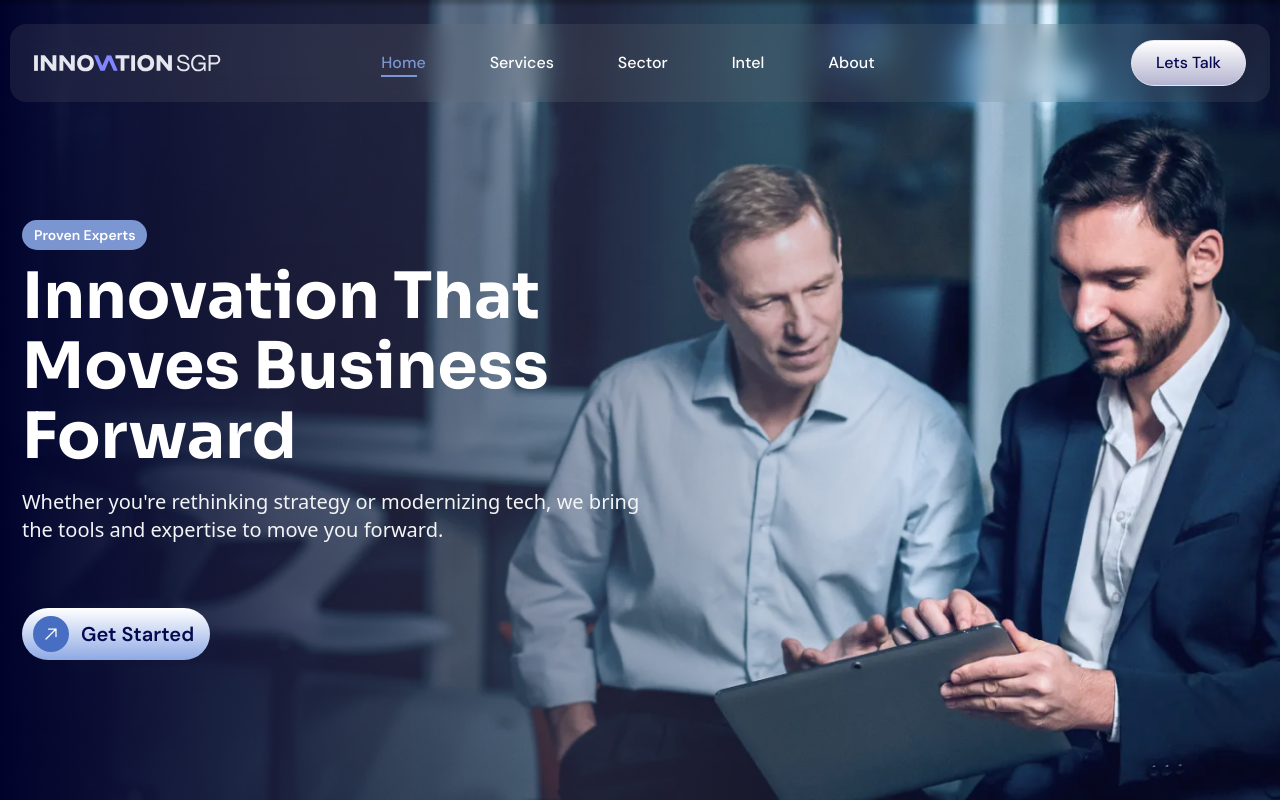
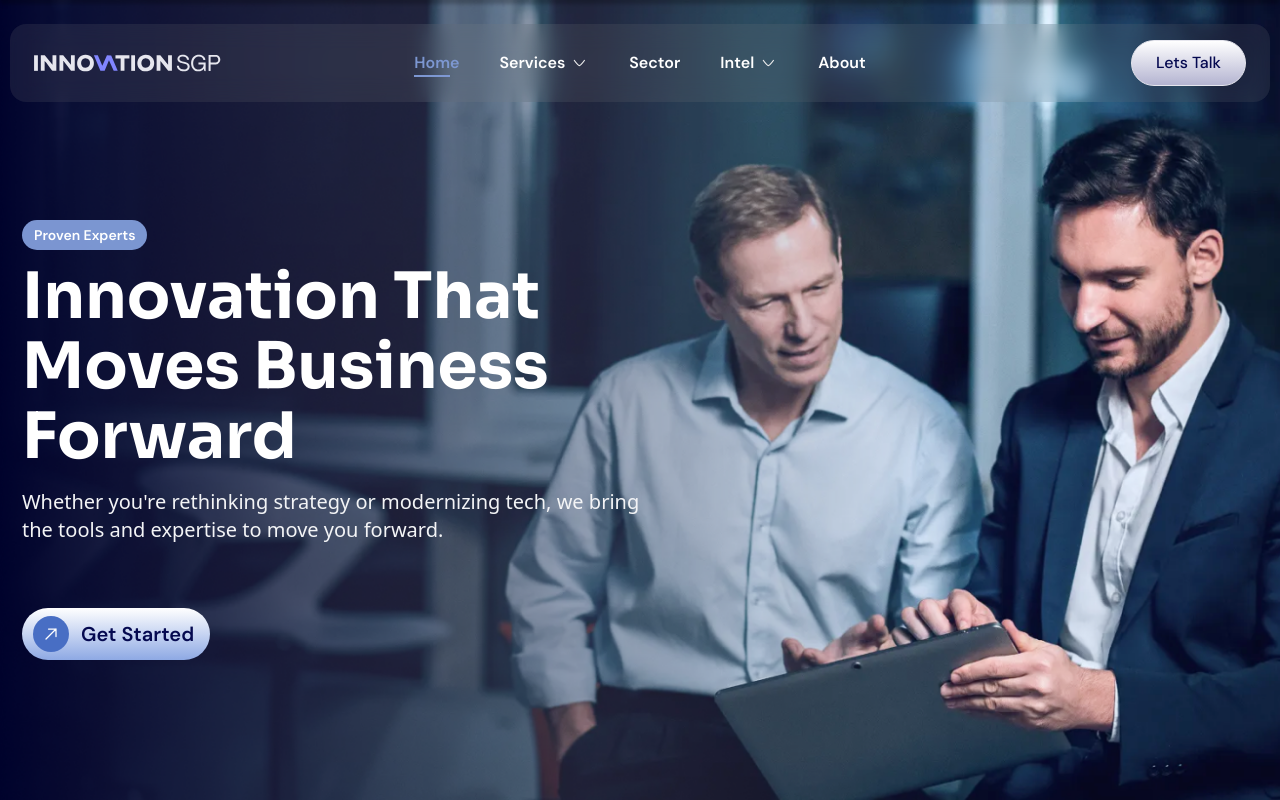
Before and after one commit to InnovationSGP/InnovationSGP_v2, a Next.js app: page / in a window 1280 px wide. Shown: the top 800 px of the page. Built offline with nearby package versions, Linux system fonts and the light colour scheme.

Commit message:
header fixed

```diff
--- a/src/components/header/mobile-header.jsx
+++ b/src/components/header/mobile-header.jsx
@@ -4,12 +4,12 @@ import Logo from './logo'
 import Image from 'next/image'
 import { navItems } from './nav-items'
 import Link from 'next/link'
-import { usePathname } from 'next/navigation'
+import { usePathname, useRouter } from 'next/navigation'
 
 const MobileHeader = () => {
     const [openMenu, setOpenMenu] = useState(false);
     const [currentSubMenu, setCurrentSubMenu] = useState(null)
-    const params = usePathname()
+    const pathname = usePathname();
 
     const handelMobileMenu = (href) => {
         if (currentSubMenu === href) {
@@ -31,20 +31,24 @@ const MobileHeader = () => {
                 bg-[linear-gradient(120deg,_#3D60AD_21.65%,_#153170_78.35%)] shadow-[0_4px_4px_0_rgba(0,0,0,0.25)]
                 ${openMenu ? 'top-0' : '-top-full'}`}
             >
-                <ul className='flex items-start px-4 mt-28 flex-col gap-10 relative'>
+                <ul className='flex items-start px-4 mt-28 flex-col gap-10'>
                     {
-                        navItems.map((item, index) => (
-                            <li key={index} className={`inline-block mr-6`}>
+                        navItems.map((item, index) => {
+                            const isActive =
+                                item.href === "/" ? pathname === "/" : pathname.startsWith(item.href);
+                            return (
+                                <li key={index} className={`inline-block mr-6 relative`}>
                                     <div className="flex gap-1 items-center">
                                         <Link
                                             href={item.href}
+                                            onClick={() => setOpenMenu(!openMenu)}
                                             className={`font-medium hover:text-blue-10 text-white
                                             }`}
                                         >
                                             {item.label}
                                         </Link>
                                         {
-                                        item.subMenu && <button onClick={()=>handelMobileMenu(index)}>
+                                            item.subMenu && <button onClick={() => handelMobileMenu(index)}>
                                                 <svg width="20" height="21" viewBox="0 0 20 21" fill="none">
                                                     <path
                                                         d="M15 8.00004C15 8.00004 11.3176 13 9.99996 13C8.68237 13 5 8 5 8"
@@ -57,7 +61,7 @@ const MobileHeader = () => {
                                             </button>
                                         }
                                     </div>
-                                {params.includes(item.href) && <div className='h-[1px] mt-[2px] absolute -bottom-[5px] w-[36px] bg-white' />}
+                                    {isActive && <div className='h-[1px] mt-[2px] absolute -bottom-[5px] w-[36px] bg-white' />}
 
                                     {/* sub nav  */}
                                     {
@@ -68,7 +72,7 @@ const MobileHeader = () => {
                                                         <li key={subIndex}>
                                                             <Link
                                                                 href={subItem.href}
-                                                            className={`font-medium hover:text-blue-10 ${params.includes(subItem.href) ? "text-blue-10" : "text-white"
+                                                                className={`font-medium hover:text-blue-10 ${isActive ? "text-blue-10" : "text-white"
                                                                     }`}
                                                             >
                                                                 {subItem.label}
@@ -80,7 +84,8 @@ const MobileHeader = () => {
                                         )
                                     }
                                 </li>
-                        ))
+                            )
+                        })
                     }
                 </ul>
             </nav>
--- a/src/components/header/nav-items.js
+++ b/src/components/header/nav-items.js
@@ -8,10 +8,24 @@ export const navItems = [
         href: '/services',
         subMenu: [
             {
-                label: 'Sector',
-                href: '/sector',
+                label: "Business Consulting",
+                href: "/services/business-consulting",
             },
-        ]
+            {
+                label: "Technology Consulting",
+                href: "/services/technology-consulting",
+            },
+            {
+                label: "Software & Solutions",
+                href: "/services/software-solutions",
+                // subMenu: [
+                //     { label: "Strategic Portfolio Management", href: "/services/software-solutions/spm" },
+                //     { label: "Portfolio Insights", href: "/services/software-solutions/insights" },
+                //     { label: "Enterprise Connect", href: "/services/software-solutions/connect" },
+                //     { label: "Project and Program Management", href: "/services/software-solutions/ppm" },
+                // ],
+            },
+        ],
     },
     {
         label: 'Sector',
@@ -20,6 +34,16 @@ export const navItems = [
     {
         label: 'Intel',
         href: '/blog',
+        subMenu: [
+            {
+                label: 'Feature Collections',
+                href: '#',
+            },
+            {
+                label: "News and Highlights",
+                href: "#"
+            }
+        ]
     },
     {
         label: 'About',
--- a/src/components/header/nav.tsx
+++ b/src/components/header/nav.tsx
@@ -1,37 +1,94 @@
-"use client"
-import Link from 'next/link'
-import { usePathname } from 'next/navigation'
-import React from 'react'
-import { navItems } from './nav-items'
+"use client";
+import Link from "next/link";
+import { usePathname } from "next/navigation";
+import React from "react";
+import { navItems } from "./nav-items";
 
 const Nav = () => {
-    const pathname = usePathname()
+  const pathname = usePathname();
 
   return (
-        <ul className='flex items-center justify-center gap-10 relative'>
-            {
-                navItems.map((item, index) => {
-                    const isActive = item.href === '/'
-                        ? pathname === '/'
-                        : pathname.startsWith(item.href)
+    <ul className="flex items-center justify-center gap-10 relative">
+      {navItems?.map((item, index) => {
+        const isActive =
+          item.href === "/" ? pathname === "/" : pathname.startsWith(item.href);
 
         return (
-                        <li key={index} className='inline-block mr-6'>
+          <li key={index} className="relative group inline-block">
             <Link
               href={item.href}
-                                className={`font-medium hover:text-blue-10 ${isActive ? 'text-blue-10' : 'text-white'}`}
+              className={`group flex items-center gap-1 font-semibold ${
+                isActive ? "text-blue-10" : "text-white"
+              } hover:text-blue-10`}
             >
               {item.label}
+
+              {item?.subMenu && (
+                <svg
+                  width="20"
+                  height="20"
+                  viewBox="0 0 20 20"
+                  fill="none"
+                  className="transition-colors duration-200"
+                >
+                  <path
+                    d="M15.3701 7.50004C15.3701 7.50004 11.6877 12.5 10.3701 12.5C9.05248 12.5 5.37012 7.5 5.37012 7.5"
+                    stroke={isActive ? "#2563EB" : "#ECECEC"} // default or active color
+                    strokeWidth="1.25"
+                    strokeLinecap="round"
+                    strokeLinejoin="round"
+                  />
+                </svg>
+              )}
             </Link>
             {isActive && (
-                                <div className='h-[1.6px] mt-[2px] absolute -bottom-[2px] w-[36px] bg-blue-10'/>
+              <div className="h-[2px] mt-[2px] absolute -bottom-[2px] w-[36px] bg-blue-10" />
+            )}
+
+            {/* First-Level Submenu */}
+            {item.subMenu && (
+              <div className="absolute left-0 top-full">
+                <ul className="mt-2 hidden group-hover:block bg-white shadow-lg overflow-hidden rounded-[10px] z-50 min-w-[222px]">
+                  {item.subMenu.map((subItem, subIndex) => (
+                    <li
+                      key={subIndex}
+                      className="relative group/submenu font-medium border-b border-gray-200 last:border-none font-sans text-text"
+                    >
+                      <Link
+                        href={subItem?.href}
+                        className="flex items-center justify-between px-4 py-3 text-gray-800 hover:bg-gray-100"
+                      >
+                        {subItem?.label}
+                        {subItem?.subMenu && (
+                          <span className="text-gray-400 ml-2">{">"}</span>
+                        )}
+                      </Link>
+
+                      {/* 3rd-level submenu (visible on hover of this item or its child) */}
+                      {subItem?.subMenu && (
+                        <ul className="absolute top-0 left-full mt-0 hidden group-hover/submenu:block group-hover:block hover:block bg-white shadow-lg rounded-md z-50 min-w-[250px]">
+                          {subItem?.subMenu.map((nestedItem:any, nestedIndex:number) => (
+                            <li key={nestedIndex}>
+                              <Link
+                                href={nestedItem?.href}
+                                className="block px-4 py-2 text-gray-800 hover:bg-gray-100"
+                              >
+                                {nestedItem?.label}
+                              </Link>
+                            </li>
+                          ))}
+                        </ul>
                       )}
                     </li>
-                    )
-                })
-            }
+                  ))}
                 </ul>
-    )
-}
+              </div>
+            )}
+          </li>
+        );
+      })}
+    </ul>
+  );
+};
 
-export default Nav
+export default Nav;
--- a/src/template/home-page/about-us.tsx
+++ b/src/template/home-page/about-us.tsx
@@ -53,7 +53,7 @@ const AboutUs = () => {
                 </figure>
               ))}
             </Slider>
-            <div className="bg-blue-40 absolute top-[330px] right-10 px-[28px] py-[35px] max-w-[208px] z-10 rounded-[12px]">
+            <div className="bg-blue-40 absolute top-[330px] right-5 md:right-10 p-5 md:px-[28px] md:py-[35px] max-w-[208px] z-10 rounded-[12px]">
               <h4 className="font-semibold text-5xl text-[#E9EEF8]">
                 {happyCustomer}
               </h4>
@@ -62,7 +62,7 @@ const AboutUs = () => {
               </p>
             </div>
             {/* Nav buttons  */}
-            <div className="bg-[#F7FBFF] flex items-center gap-3 rounded-tr-[13px] absolute bottom-[4px] left-[-2px] md:bottom-[6px] md:left-0 px-10 py-[22px] z-10">
+            <div className="bg-[#F7FBFF] flex items-center gap-3 rounded-tr-[13px] absolute bottom-[4px] left-[-2px] md:bottom-[6px] md:left-0 px-6 md:px-10 py-[22px] z-10">
               <button
                 onClick={() => slider?.current?.slickPrev()}
                 className="bg-black-10 h-10 w-10 cursor-pointer rounded-full flex items-center hover:bg-blue-10 justify-center rotate-180"
--- a/src/template/home-page/service-list.tsx
+++ b/src/template/home-page/service-list.tsx
@@ -34,8 +34,8 @@ export const services = [
 const ServiceList = () => {
   return (
     <div className="container mx-auto border-t border-[#06323226] mt-[54px] space-y-4">
-      {services.map((service) => (
-        <div className="border-[#06323226] border-b group mb-0">
+      {services.map((service, idx) => (
+        <div className="border-[#06323226] border-b group mb-0" key={idx}>
           <div
             key={service.id}
             className={`flex items-center justify-between rounded-3xl gap-10 cursor-pointer group-hover:bg-blue-10/10 pr-6 py-7 group-hover:py-0 transition-all`}
```
Lines whose indentation alone changed are shown as unchanged.
